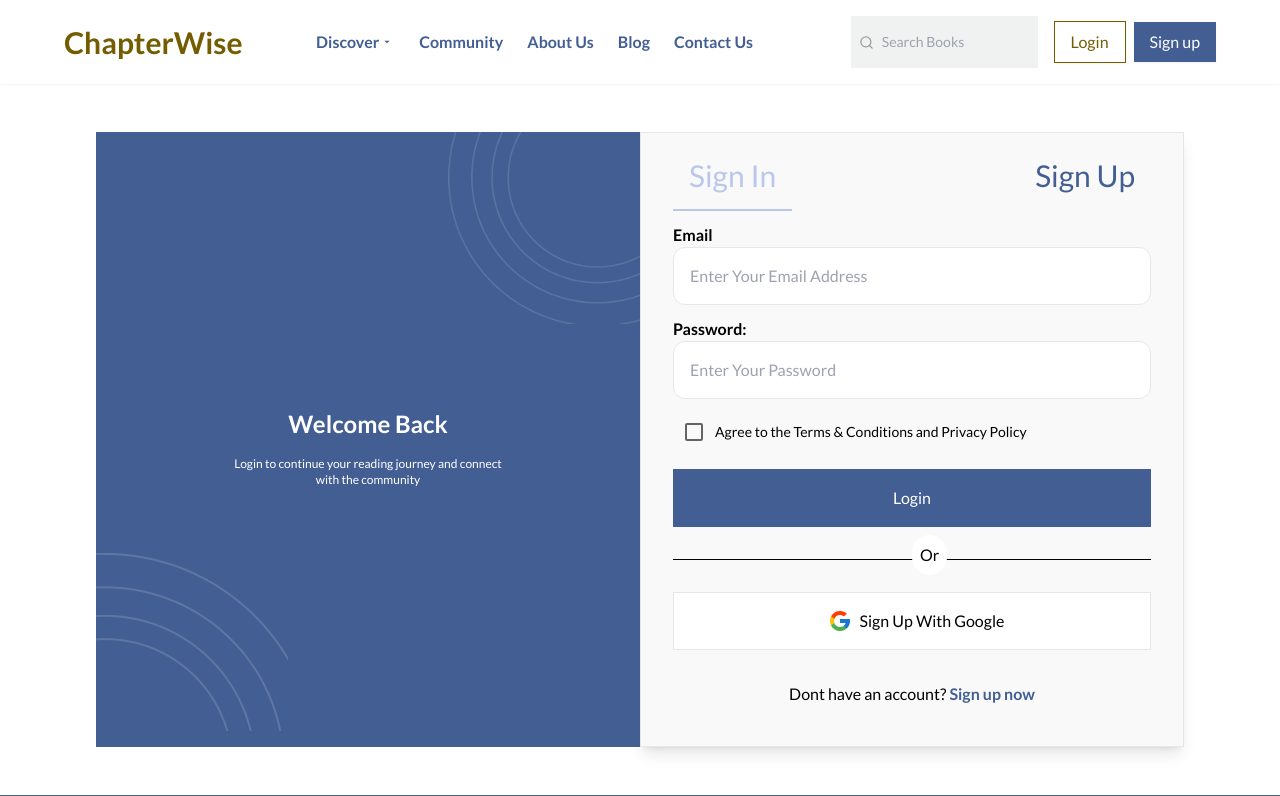
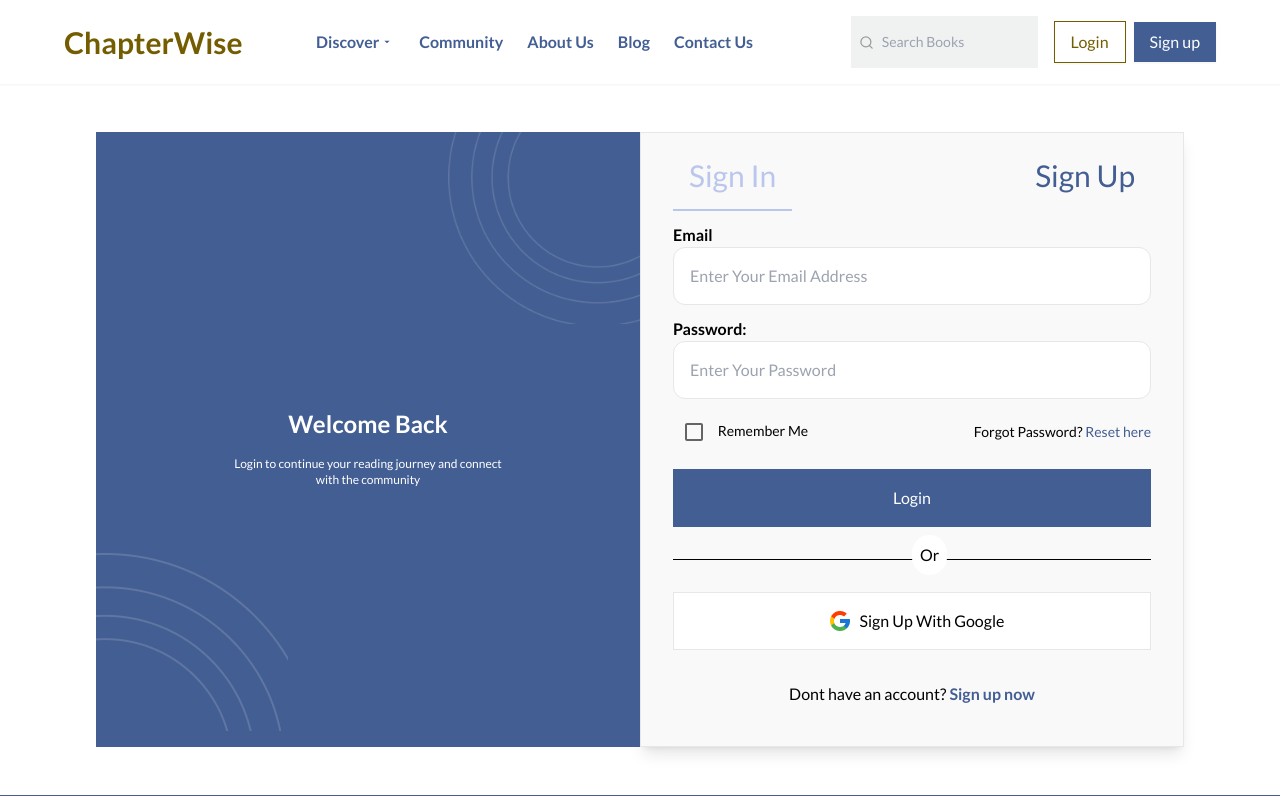
Before and after one commit to Deepseed06/chapterwise, a Next.js app: page /sign-in in a window 1280 px wide. Shown: the top 796 px of the page. Built offline with nearby package versions, Linux system fonts and the light colour scheme.

Commit message:
stored refresh token in cookies

```diff
--- a/src/app/(auth)/sign-in/page.tsx
+++ b/src/app/(auth)/sign-in/page.tsx
@@ -95,7 +95,7 @@ const SignIn = () => {
                </div>
                <div className='w-full my-3'>
                    <label className='font-semibold'>Password:</label>
-                   <input type="text"
+                   <input type="password"
                    placeholder='Enter Your Password'
                    className='w-full p-4 border outline-none rounded-xl'
                    value={password}
@@ -103,8 +103,12 @@ const SignIn = () => {
                    onChange={handleChange}
                    />
                </div>
-               <div className='flex items-center text-xs md:text-sm my-3'>
-                <Checkbox/> Agree to the Terms & Conditions and Privacy Policy</div>
+               <div className='flex items-center justify-between text-xs md:text-sm my-3'>
+                <div>
+                <Checkbox/> Remember Me
+                </div>
+                <span>Forgot Password? <Link href='/reset' className='text-signup'>Reset here</Link></span>
+                </div>
 
                         <Button isLoading={isLoading} googleIcon={false}  width='full'
                         text="Login" color="signup"
@@ -119,7 +123,7 @@ const SignIn = () => {
                    <div className='bg-white p-2 rounded-full absolute left-1/2  -bottom-4'>Or</div>
                </div>
                        <div>
-                       <Button isLoading={isLoading} googleIcon={true} width='full'
+                       <Button  googleIcon={true} width='full'
                        text="Sign Up With Google" color="white"
                        className='text-black my-4'
                        />
--- a/src/app/(auth)/sign-up/page.tsx
+++ b/src/app/(auth)/sign-up/page.tsx
@@ -37,6 +37,7 @@ const SignUp = () => {
 		const { name, value } = event.target;
 
 		setFormData({ ...formData, [name]: value });
+        console.log(email)
 	};
 
 	const registerUser = (event: FormEvent<HTMLFormElement>) => {
@@ -119,7 +120,7 @@ const SignUp = () => {
                </div>
                <div className='w-full my-3'>
                    <label className='font-semibold'>Password:</label>
-                   <input type="text"
+                   <input type="password"
                    placeholder='Enter Your Password'
                    className='w-full p-4 border outline-none rounded-xl'
                    value={password}
@@ -129,7 +130,7 @@ const SignUp = () => {
                </div>
                <div className='w-full my-3'>
                    <label className='font-semibold'>Confirm Password</label>
-                   <input type="text"
+                   <input type="password"
                    placeholder='Confirm Your Password'
                    className='w-full p-4 border outline-none rounded-xl'
                    value={password2}
--- a/src/app/components/Header.jsx
+++ b/src/app/components/Header.jsx
@@ -29,10 +29,9 @@ export default function Header() {
   const dispatch = useAppDispatch();
   const {isAuthenticated} = useAppSelector(state=>state.auth)
   const [logout] = useLogoutMutation()
+
   const handleLogout = (event) => {
 		event.preventDefault();
-    console.log('logout')
-    console.log(isAuthenticated)
 
     function getCookie(name) {
       const value = `; ${document.cookie}`;
@@ -53,7 +52,6 @@ export default function Header() {
 			});
 	};
 
-  console.log(isAuthenticated)
   return (
     <header className="bg-background shadow-sm px-4 lg:px-8">
       <div className="max-w-7xl mx-auto px-4 sm:px-6 lg:px-8">
```
